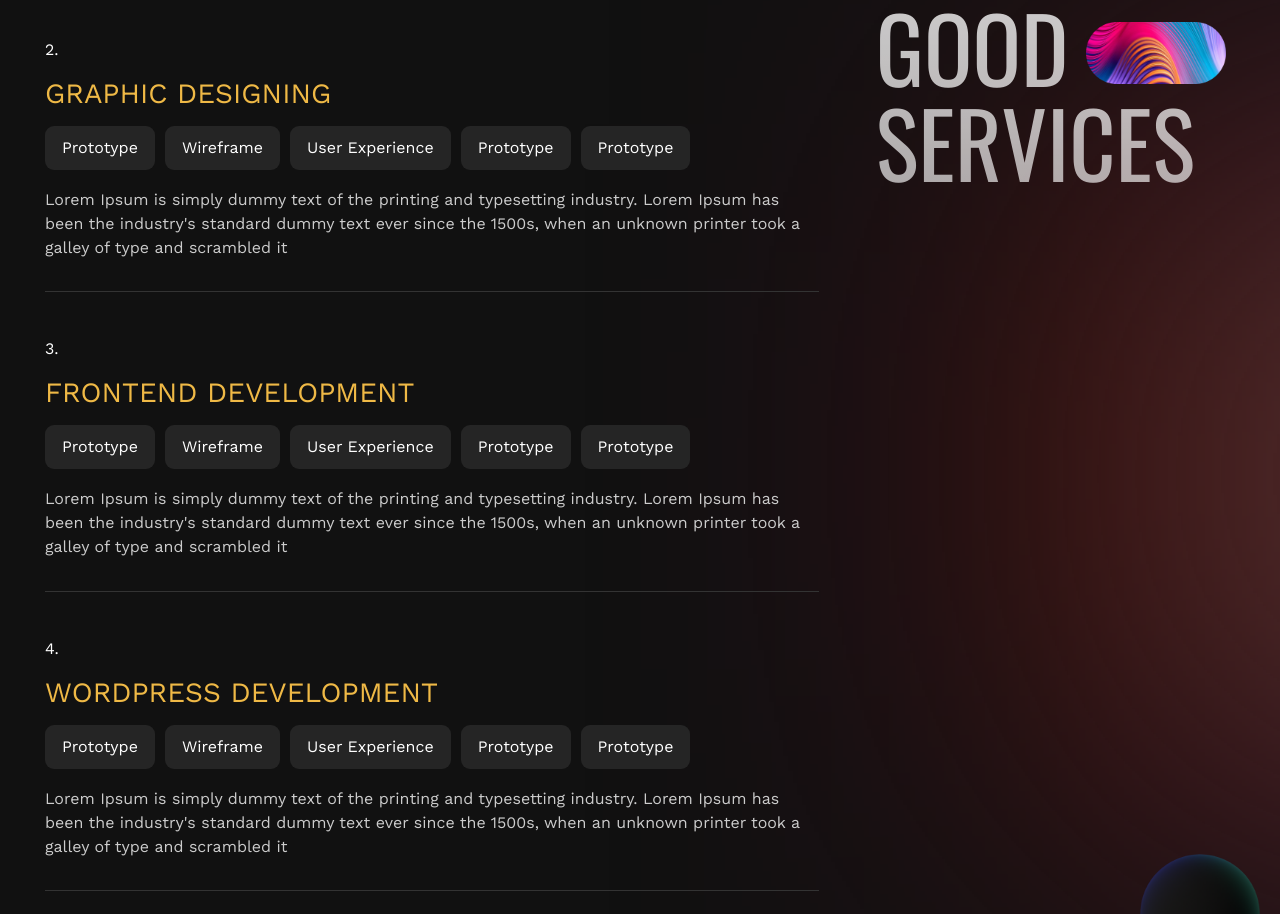
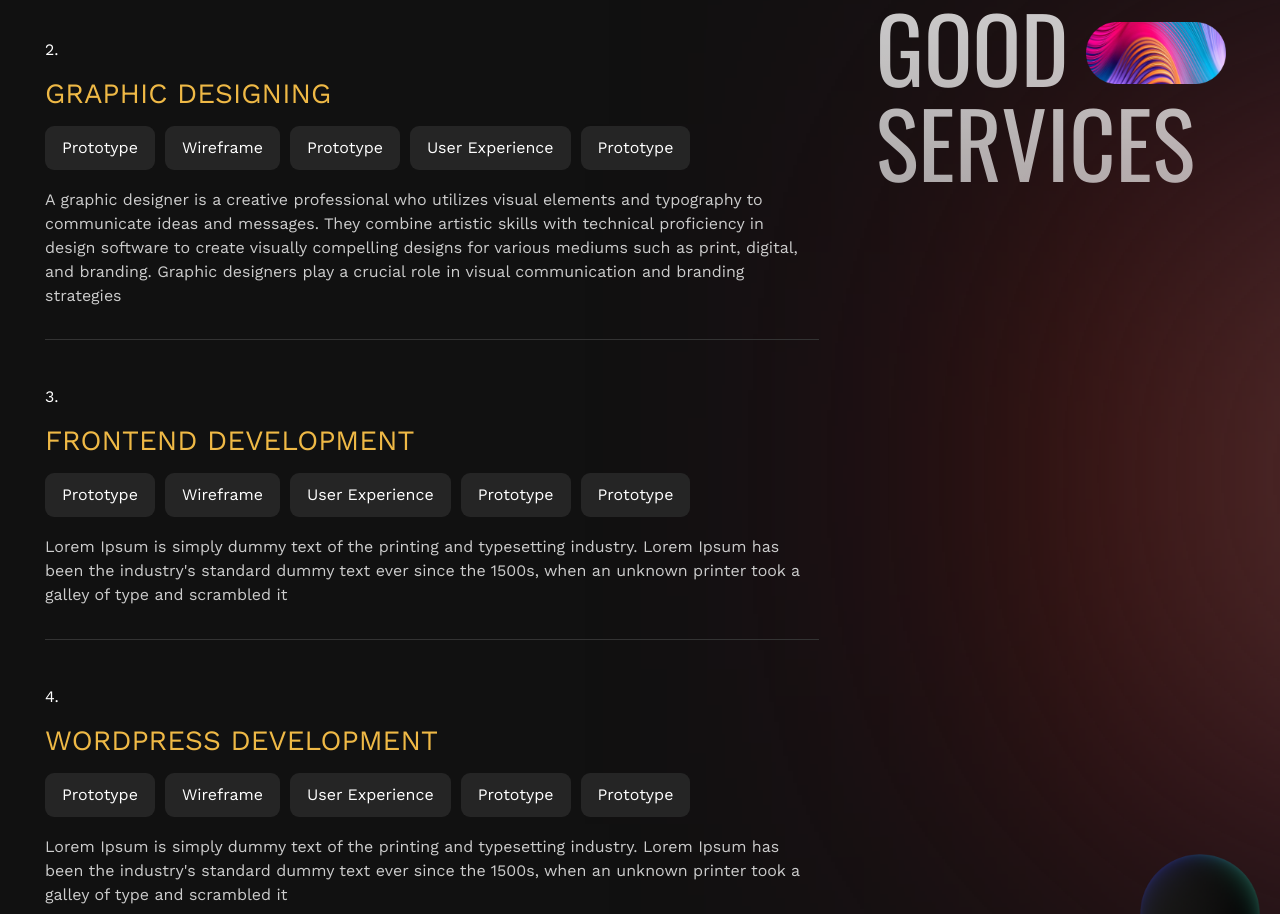
Before and after one commit to NafeesButt/Portfolio-website, a React (Vite) app: page / in a window 1280 px wide. Shown: the part 2120-3034 px from the top of the page. Built offline with nearby package versions, Linux system fonts and the light colour scheme.

Commit message:
add disc on graphic designer

```diff
--- a/src/components/Skills.jsx
+++ b/src/components/Skills.jsx
@@ -78,12 +78,12 @@ const Skills = () => {
             <Service
               num="2"
               title="Graphic Designing"
-              desc="Lorem Ipsum is simply dummy text of the printing and typesetting industry. Lorem Ipsum has been the industry's standard dummy text ever since the 1500s, when an unknown printer took a galley of type and scrambled it"
+              desc="A graphic designer is a creative professional who utilizes visual elements and typography to communicate ideas and messages. They combine artistic skills with technical proficiency in design software to create visually compelling designs for various mediums such as print, digital, and branding. Graphic designers play a crucial role in visual communication and branding strategies"
               data={[
                 "Prototype",
                 "Wireframe",
+                "Prototype",
                 "User Experience",
-                "Prototype",
                 "Prototype",
               ]}
             />
```
